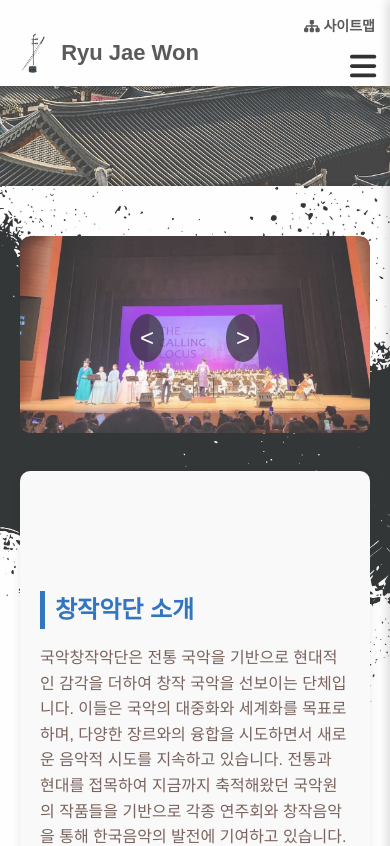
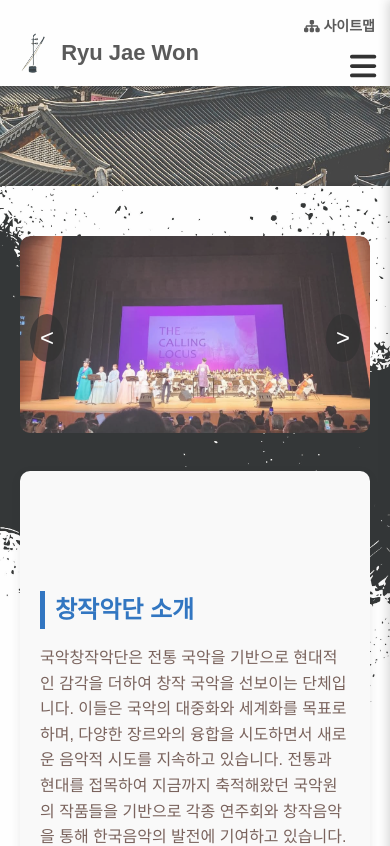
Before and after one commit to BrightLuminate/jawnproject, a React (Create React App) app: page /gugak-choir-introduction in a window 390 px wide. Shown: the top 846 px of the page. Built offline with nearby package versions, Linux system fonts and the light colour scheme.

Commit message:
Update KimYoungJaeIntroduction.css

```diff
--- a/src/css/KimYoungJaeIntroduction.css
+++ b/src/css/KimYoungJaeIntroduction.css
@@ -127,13 +127,13 @@
 }
 
 .prev {
-  left: 110px;
+
+  left: 180px;
 }
 
 .next {
-  right: 110px;
+  right: 180px;
 }
-
 .description {
   background-color: #f9f9f9;
   padding: 20px;
@@ -261,13 +261,12 @@
     aspect-ratio: 16 / 9;
   }
 
-  .performance-thumbnails img {
+   .performance-thumbnails img {
     width: 170px;
     height: 190px;
     position: relative;
     right: 1px;
   }
-
 
   .year-selector button:active {
     background-color: #003f7f;
@@ -276,4 +275,12 @@
     width: 100%;
     height: auto;
   }
+   .prev {
+
+  left: 10px;
 }
+
+.next {
+  right: 10px;
+}
+}
```
